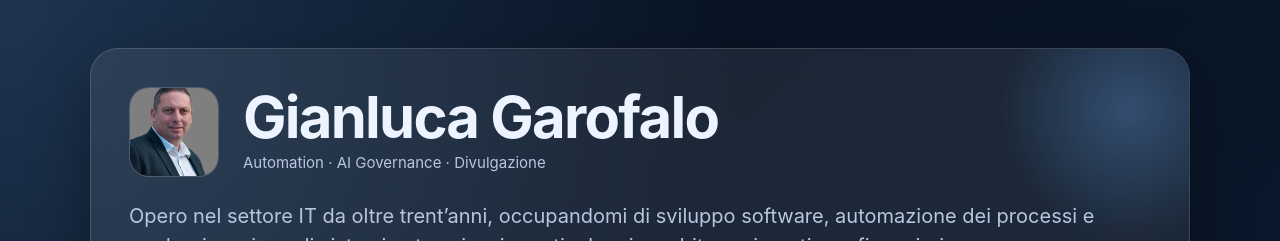
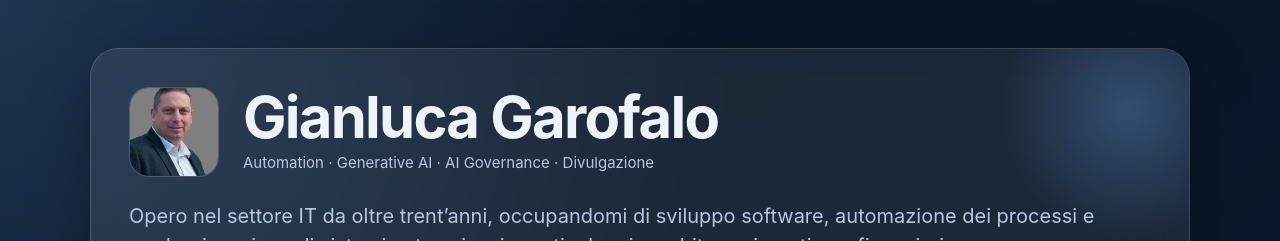
Before and after one commit to ggarofalo-dev/ggarofalo-dev.github.io, a plain HTML site: page index.html in a window 1280 px wide. Shown: the top 241 px of the page. Drawn offline with Linux system fonts and the light colour scheme.

Commit message:
Update index.html

```diff
--- a/index.html
+++ b/index.html
@@ -343,7 +343,7 @@
           </div>
           <div style="flex:1;">
             <h1 style="margin:0;">Gianluca Garofalo</h1>
-            <div class="small" style="margin-top:6px;">Automation · AI Governance · Divulgazione</div>
+            <div class="small" style="margin-top:6px;">Automation · Generative AI · AI Governance · Divulgazione</div>
           </div>
           <!--div style="width:70px;height:70px;border-radius:16px;overflow:hidden;background:rgba(255,255,255,0.08);border:1px solid rgba(255,255,255,0.1);display:flex;align-items:center;justify-content:center;">
             <span style="font-size:11px;color:#aaa;">LOGO</span>
```
